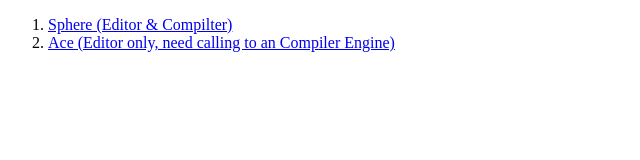
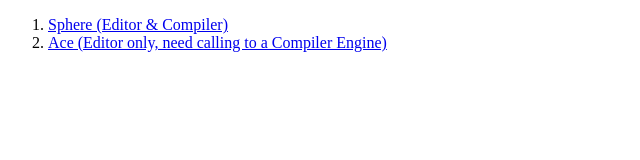
Before and after one commit to vinhdoanthe/codable, a plain HTML site: page index.html in a window 1280 px wide. Shown: the full height of the page, 0-640 px from the left. Drawn offline with Linux system fonts and the light colour scheme.

Commit message:
Update content

```diff
--- a/index.html
+++ b/index.html
@@ -7,8 +7,8 @@
 <body>
 <div>
 <ol>
-    <li><a href="./sphere-engine.html">Sphere (Editor & Compilter)</a></li>
-    <li><a href="./ace-editor.html">Ace (Editor only, need calling to an Compiler Engine)</a></li>
+    <li><a href="./sphere-engine.html">Sphere (Editor & Compiler)</a></li>
+    <li><a href="./ace-editor.html">Ace (Editor only, need calling to a Compiler Engine)</a></li>
 </ol>
 </div>
 </body>
```
